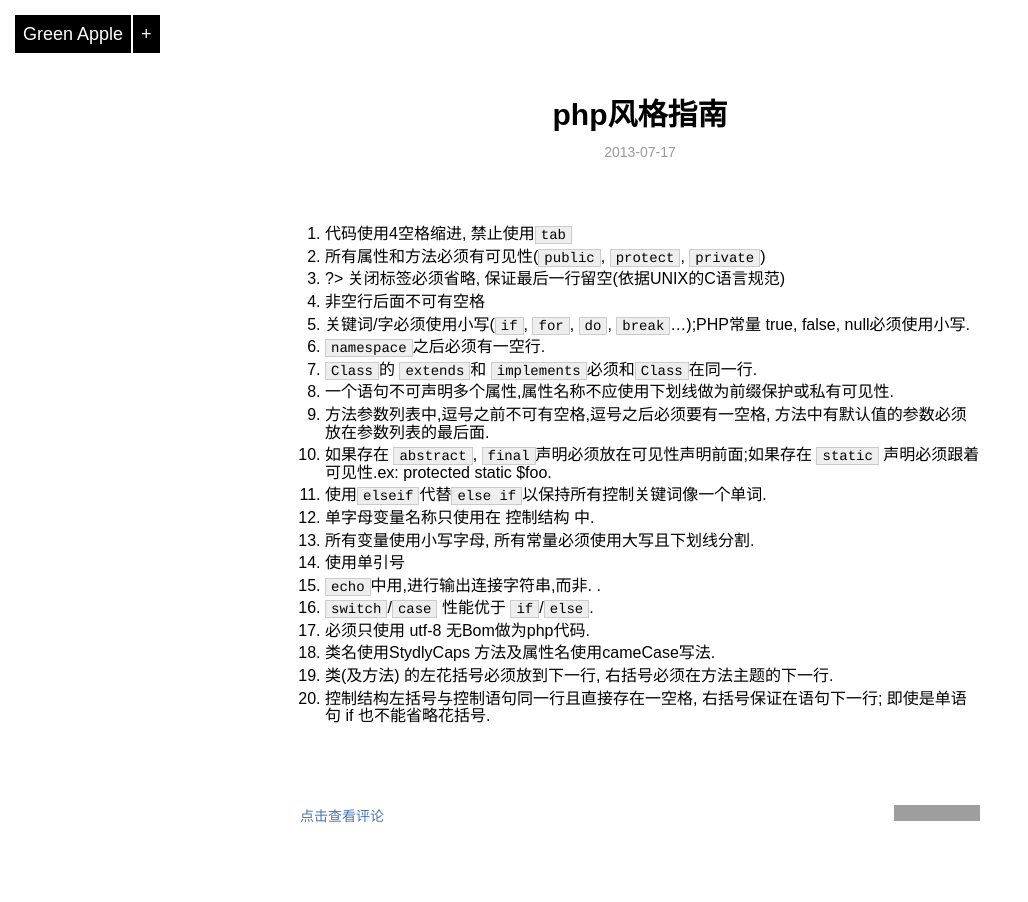
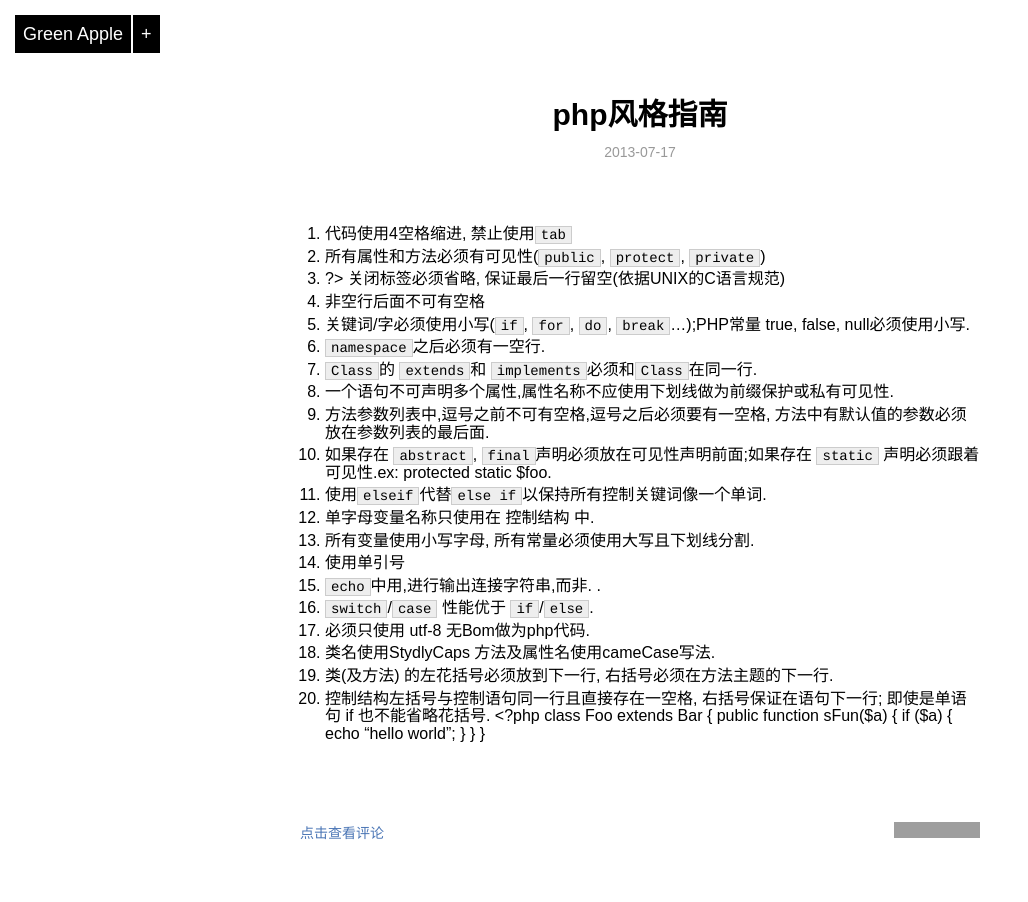
Before and after one commit to joenali/joenali.github.com, a Jekyll site: the page built from _posts/blog/2013-07-17-php-style.md, in a window 1280 px wide. Shown: the whole page, without its empty margins (0-1028 px from the left). Built offline with Jekyll 4.4.1, drawn with Linux system fonts in a browser that asks for light colours; Markdown is read by kramdown in place of the engine named in the settings; grey boxes are pictures that could not be loaded.

Commit message:
php style

```diff
--- a/_posts/blog/2013-07-17-php-style.md
+++ b/_posts/blog/2013-07-17-php-style.md
@@ -25,8 +25,16 @@ category: blog
 18.  类名使用StydlyCaps 方法及属性名使用cameCase写法.
 19.  类(及方法) 的左花括号必须放到下一行, 右括号必须在方法主题的下一行.
 20.  控制结构左括号与控制语句同一行且直接存在一空格, 右括号保证在语句下一行; 即使是单语句 if 也不能省略花括号.
-
-
+    <?php
+    class Foo extends Bar
+    {
+        public function sFun($a)
+        {
+            if ($a) {
+                echo "hello world";
+            }
+        }
+    }
 
 
 
```
